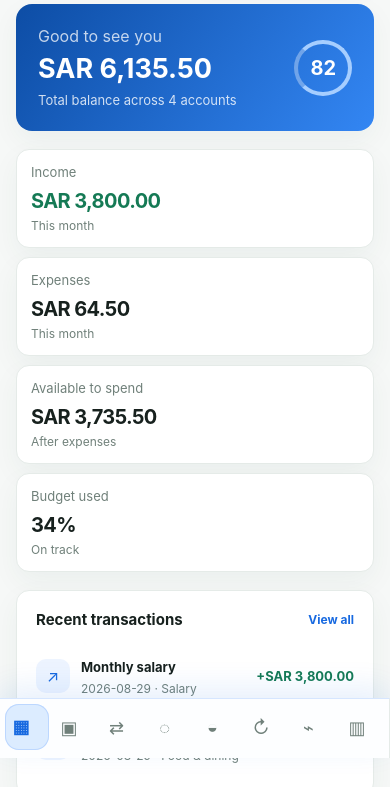
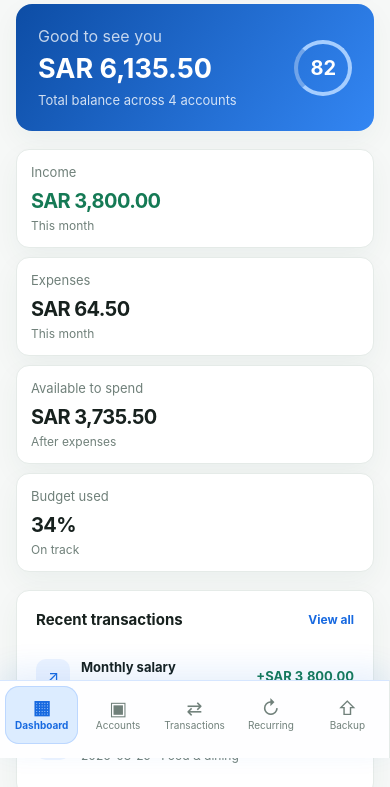
Before and after one commit to engmahgab-rgb/Finance-Pro, a website built with Vite: page index.html in a window 390 px wide. Shown: the part 86-873 px from the top of the page. Built offline with nearby package versions, Linux system fonts and the light colour scheme.

Commit message:
Enhance blue theme styles for mobile responsiveness
Updated styles for main, aside, and nav elements for better layout and responsiveness.

```diff
--- a/src/blue-theme.css
+++ b/src/blue-theme.css
@@ -16,9 +16,12 @@ nav a.active, nav a:hover { background: var(--blue-soft); color: var(--green); }
 .backup-actions label { display: inline-flex; align-items: center; justify-content: center; cursor: pointer; }
 .backup-note { margin-top: 26px !important; padding: 14px; border-radius: 10px; background: #edf4ff; color: #285588 !important; font-size: 13px; }
 @media (max-width: 600px) {
-  aside { background: color-mix(in srgb, var(--surface) 92%, #eaf2ff); border-top: 1px solid #d6e6ff; box-shadow: 0 -10px 30px #1769e01a; }
-  nav { gap: 4px; }
-  nav a { border-radius: 14px; transition: background .2s ease, transform .2s ease; }
+  main { padding-bottom: calc(94px + env(safe-area-inset-bottom)); }
+  aside { height: calc(78px + env(safe-area-inset-bottom)); background: color-mix(in srgb, var(--surface) 94%, #eaf2ff); border-top: 1px solid #d6e6ff; box-shadow: 0 -10px 30px #1769e01a; }
+  nav { gap: 3px; width: 100%; }
+  nav a { flex: 1 1 0; min-width: 0; min-height: 58px; padding: 6px 2px !important; border-radius: 14px; flex-direction: column; gap: 2px; font-size: 10px !important; line-height: 1.1; text-align: center; justify-content: center; transition: background .2s ease, transform .2s ease; }
+  nav a i { width: auto; font-size: 19px !important; line-height: 1; }
   nav a.active { background: #dcecff; box-shadow: inset 0 0 0 1px #bcd7ff; }
   nav a.active i { transform: translateY(-1px); }
+  nav a:not([href="#dashboard"]):not([href="#accounts"]):not([href="#transactions"]):not([href="#recurring"]):not([href="#backup"]) { display: none; }
 }
```
